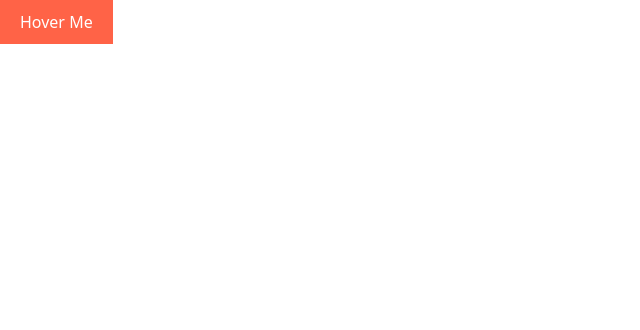
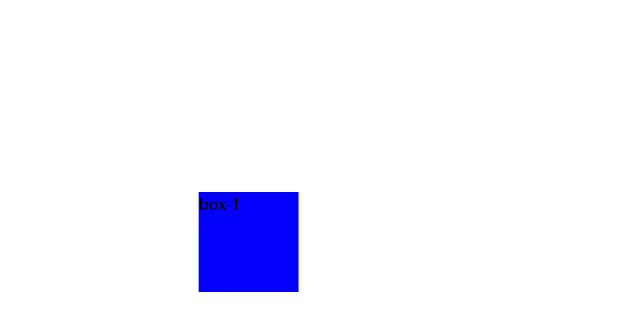
Before and after one commit to rakibul12212/l2-module-6, a React (Vite) app: page / in a window 1280 px wide. Shown: the top 330 px of the page, without its empty margins (0-640 px from the left). Built offline with nearby package versions, Linux system fonts and the light colour scheme.

Commit message:
animation recap

```diff
--- a/src/App.css
+++ b/src/App.css
@@ -134,7 +134,7 @@
 } */
 
 /* button-4 */
-.btn {
+/* .btn {
     border: transparent;
     color: tomato;
     padding: 10px 20px;
@@ -169,4 +169,41 @@
 .btn:hover:after {
     transform: scaleY(1);
     background-color: tomato;
+} */
+
+
+.box-1 {
+    background-color: red;
+    height: 100px;
+    width: 100px;
+    animation-name: moving;
+    animation-duration: 1000ms;
+    /* animation-fill-mode: forwards; */
+    animation-iteration-count: infinite;
+    animation-direction: alternate;
+
+
 }
+
+@keyframes moving {
+    0% {
+        transform: translate(0);
+        background-color: blue;
+    }
+
+    25% {
+        transform: translate(100px);
+    }
+
+    50% {
+        transform: translate(100px, 100px);
+    }
+
+    75% {
+        transform: translate(-100px, 100px);
+    }
+
+    100% {
+        transform: translate(-100px, -100px);
+    }
+}
--- a/src/App.tsx
+++ b/src/App.tsx
@@ -3,10 +3,10 @@
 
 const App = () => {
   return (
-    <div className="main">
-      {/* <div className="box-1">box-1</div> */}
+    <div className="main m-48">
+      <div className="box-1">box-1</div>
       {/* <h1 className="text-2xl">something cool</h1> */}
-      <button className="btn">Hover Me</button>
+      {/* <button className="btn">Hover Me</button> */}
     </div>
   );
 };
```
